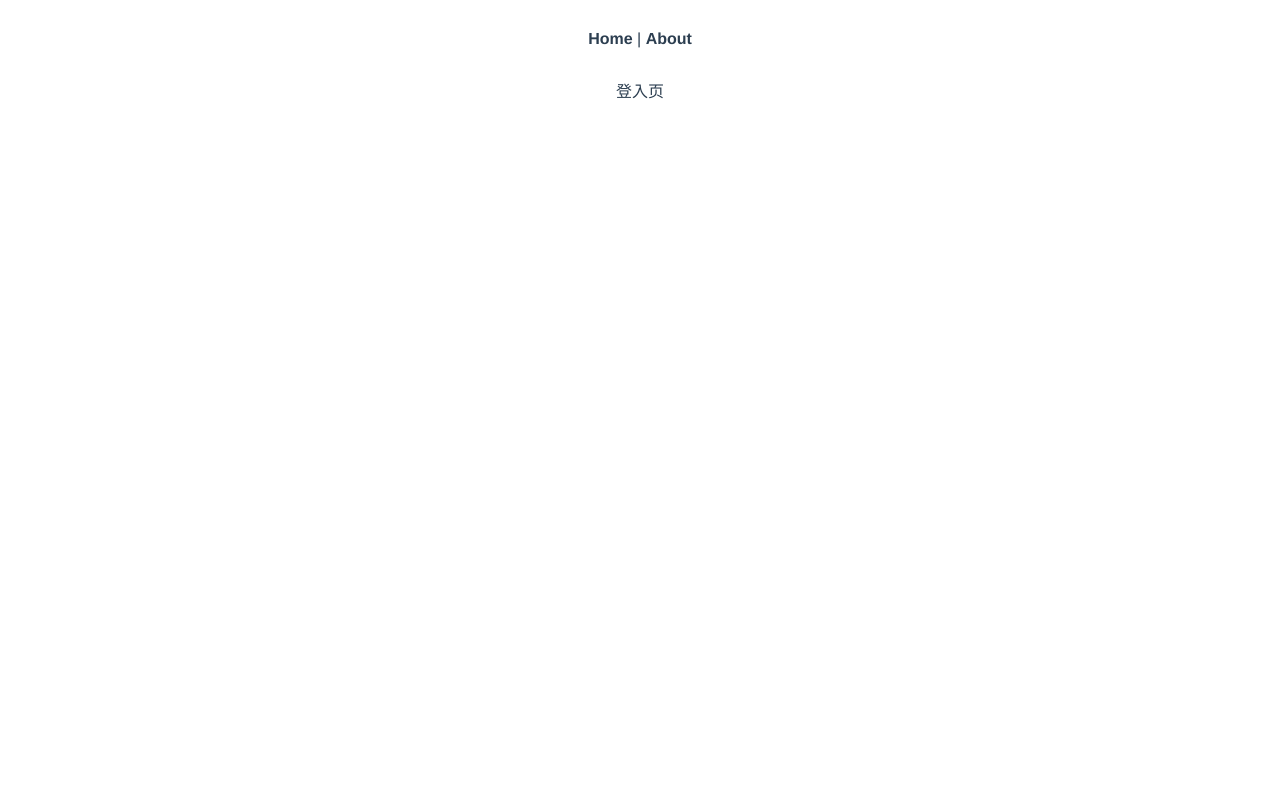
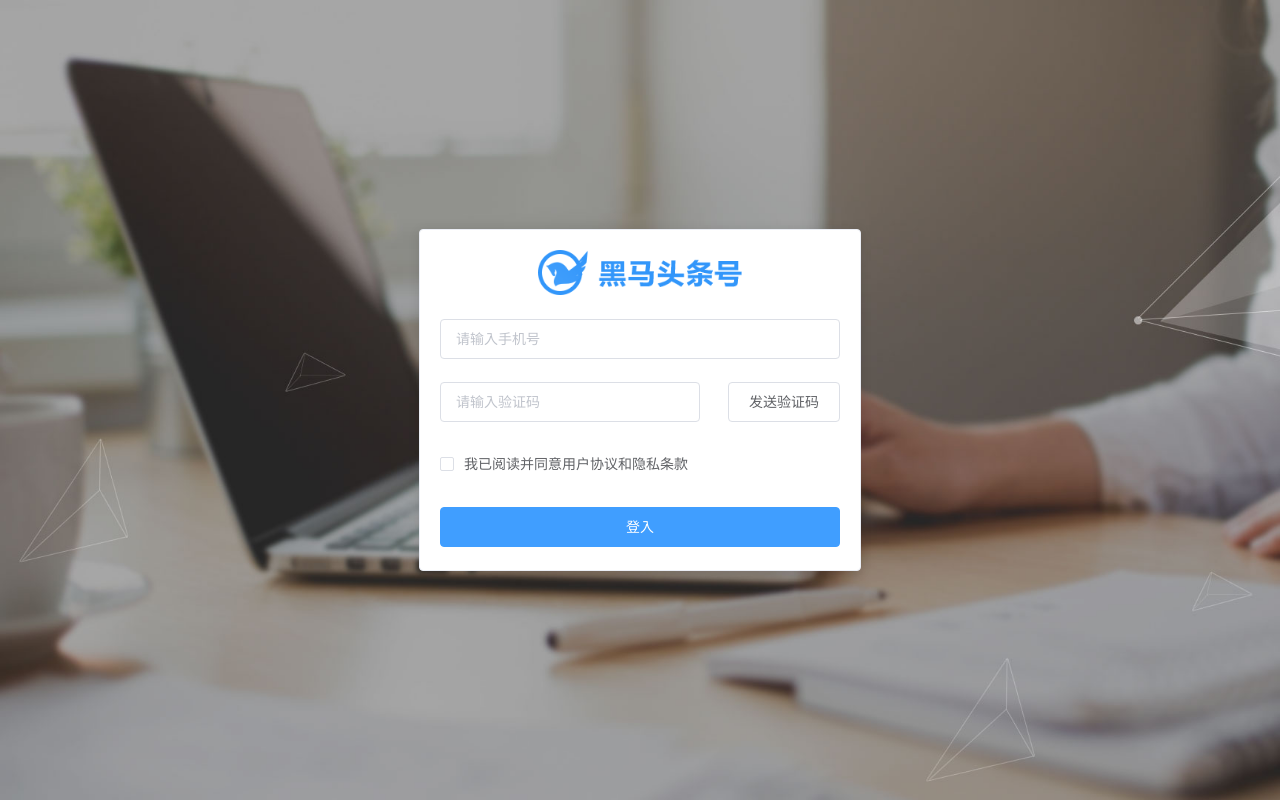
Before and after one commit to yinhuochong123/88heimatoutiao, a Vue app: page /#/login in a window 1280 px wide. Built offline with nearby package versions, Linux system fonts and the light colour scheme.

Commit message:
黑马头条PC-登录模块-页面布局及样式

```diff
--- a/src/App.vue
+++ b/src/App.vue
@@ -1,32 +1,10 @@
 <template>
   <div id="app">
-    <div id="nav">
-      <router-link to="/">Home</router-link> |
-      <router-link to="/about">About</router-link>
-    </div>
+
     <router-view/>
   </div>
 </template>
 
 <style lang="less">
-#app {
-  font-family: 'Avenir', Helvetica, Arial, sans-serif;
-  -webkit-font-smoothing: antialiased;
-  -moz-osx-font-smoothing: grayscale;
-  text-align: center;
-  color: #2c3e50;
-}
 
-#nav {
-  padding: 30px;
-
-  a {
-    font-weight: bold;
-    color: #2c3e50;
-
-    &.router-link-exact-active {
-      color: #42b983;
-    }
-  }
-}
 </style>
--- a/src/main.js
+++ b/src/main.js
@@ -5,7 +5,7 @@
 import '../node_modules/element-ui/lib/theme-chalk/index.css' // 引入elementui的样式
 import './styles/index.less' // 项目的基本样式
 
-Vue.use(ElementUI)
+Vue.use(ElementUI) //
 Vue.config.productionTip = false
 new Vue({
   router,
--- a/src/views/home/home.vue
+++ b/src/views/home/home.vue
@@ -7,9 +7,6 @@
 <script>
 
 export default {
-  name: 'home',
-  components: {
 
-  }
 }
 </script>
--- a/src/views/login/login.vue
+++ b/src/views/login/login.vue
@@ -1,6 +1,30 @@
 <template>
-  <div>
-      登入页
+  <div class='login'>
+      <!-- 使用elementui中的组件 白色卡片el-card -->
+      <el-card class='login-card'>
+          <!-- 头部图标 -->
+        <div class="title">
+            <img src="../../assets/img/logo_index.png" alt="">
+        </div>
+        <!-- 中部表单 -->
+        <!-- 表单容器 （表单域）中可放各种类型的表单空件-->
+        <el-form style="margin-top:20px">
+            <!--表单中的每一项-->
+            <el-form-item>
+                <el-input v-model="input" placeholder="请输入手机号"></el-input>
+            </el-form-item>
+             <el-form-item>
+                <el-input v-model="input" placeholder="请输入验证码" style="width:65%"></el-input>
+                <el-button plain style="float:right">发送验证码</el-button>
+            </el-form-item>
+             <el-form-item>
+                 <el-checkbox v-model="checked">我已阅读并同意用户协议和隐私条款</el-checkbox>
+            </el-form-item>
+             <el-form-item>
+                <el-button type="primary" style="width:100%">登入</el-button>
+            </el-form-item>
+        </el-form>
+      </el-card>
   </div>
 </template>
 
@@ -10,6 +34,26 @@
 }
 </script>
 
-<style>
+<style lang='less' scoped>
+.login {
+    background-image:url("../../assets/img/login_bg.jpg");
+    height: 100vh;
+    background-size:cover;
+    display:flex;
+    justify-content: center;
+    align-items: center;
 
+    .login-card{
+        width: 440px;
+        height: 340px;
+        background-color: #fff;
+
+        .title {
+            text-align: center;
+            img {
+                height: 45px;
+            }
+        }
+    }
+}
 </style>
```
